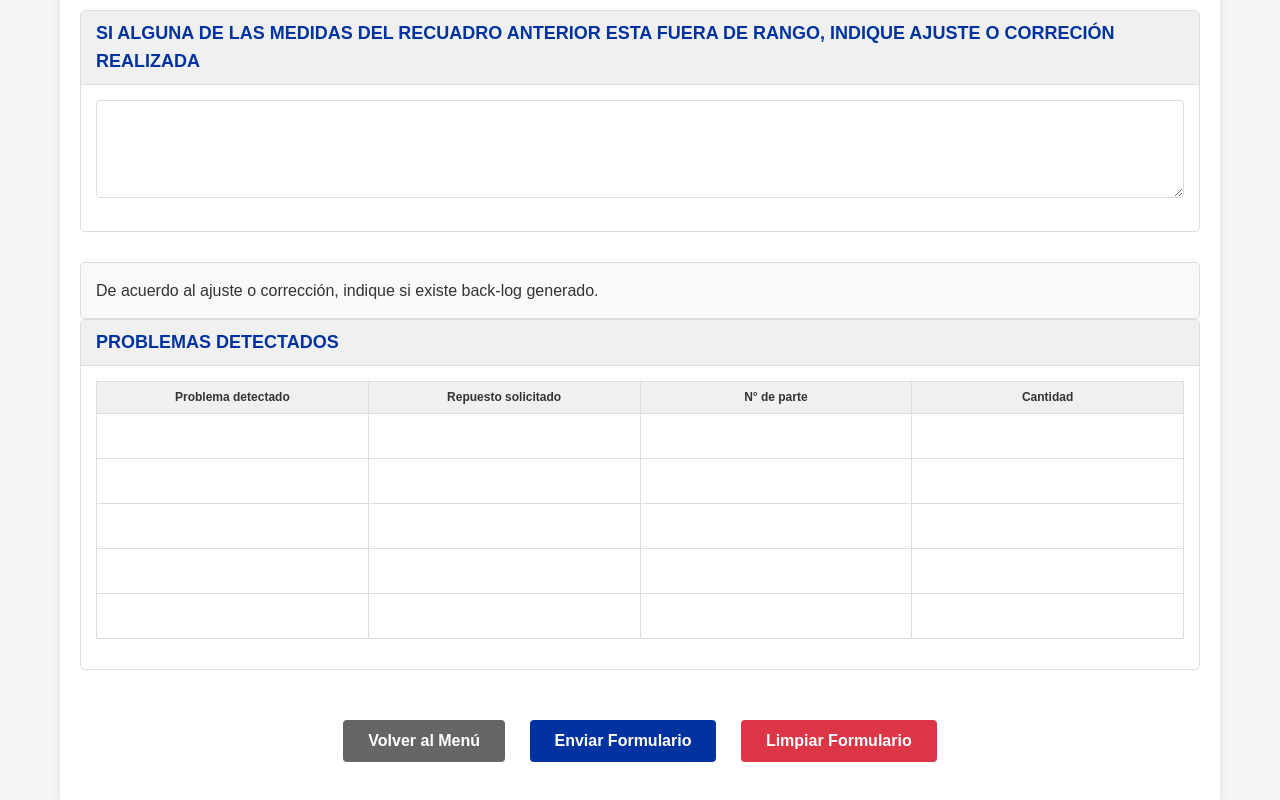
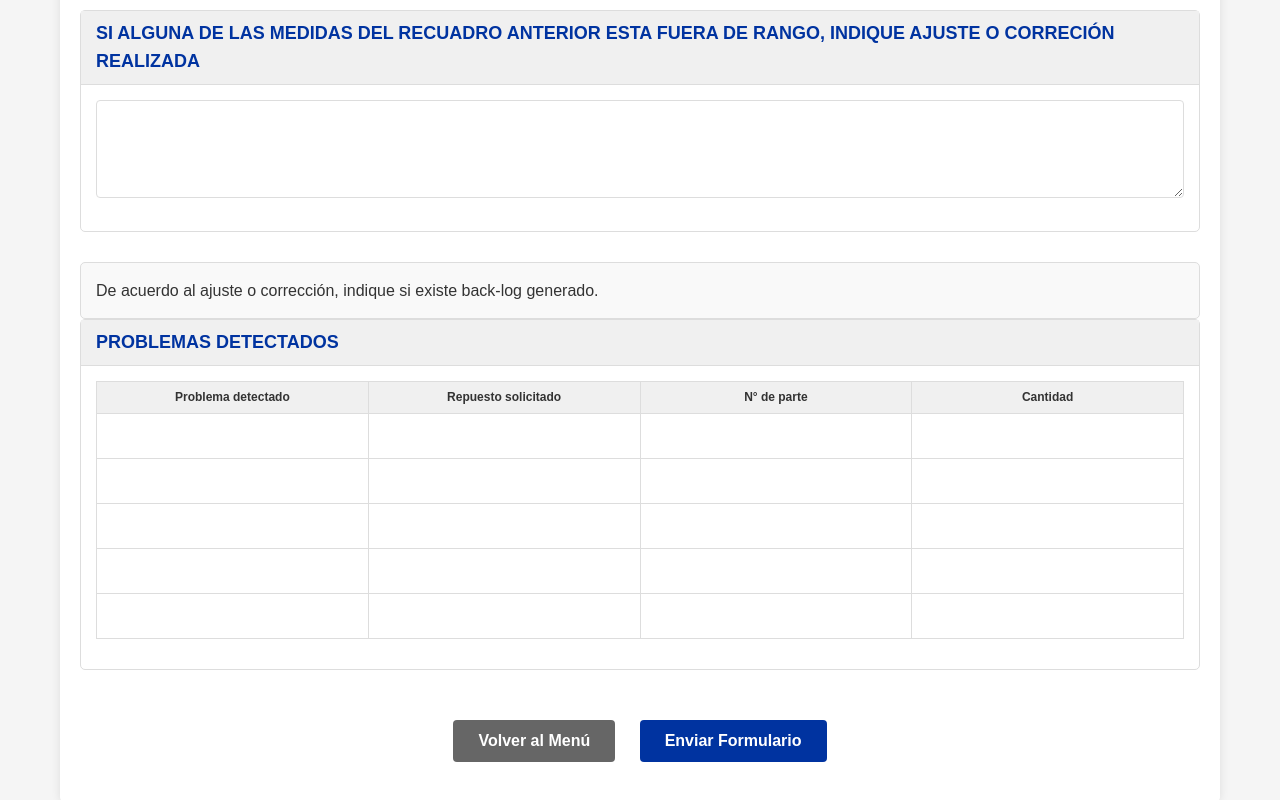
Before and after one commit to MNovacov/komatsu-forms, a website: page pm-clinic.html in a window 1280 px wide. Shown: the part 7200-8000 px from the top of the page. Drawn offline with Linux system fonts and the light colour scheme.

Commit message:
Remove of some files

```diff
--- a/pm-clinic.html
+++ b/pm-clinic.html
@@ -1873,7 +1873,6 @@
                 <div class="form-actions">
                 <button type="button" class="btn btn-back" onclick="location.href='index.html'">Volver al Menú</button>
                 <button type="button" class="btn" onclick="submitPMClinicForm()">Enviar Formulario</button>
-                <button type="button" class="btn" onclick="clearForm()" style="background-color: #dc3545;">Limpiar Formulario</button>
             </div>
             </form>
         </div>
```
